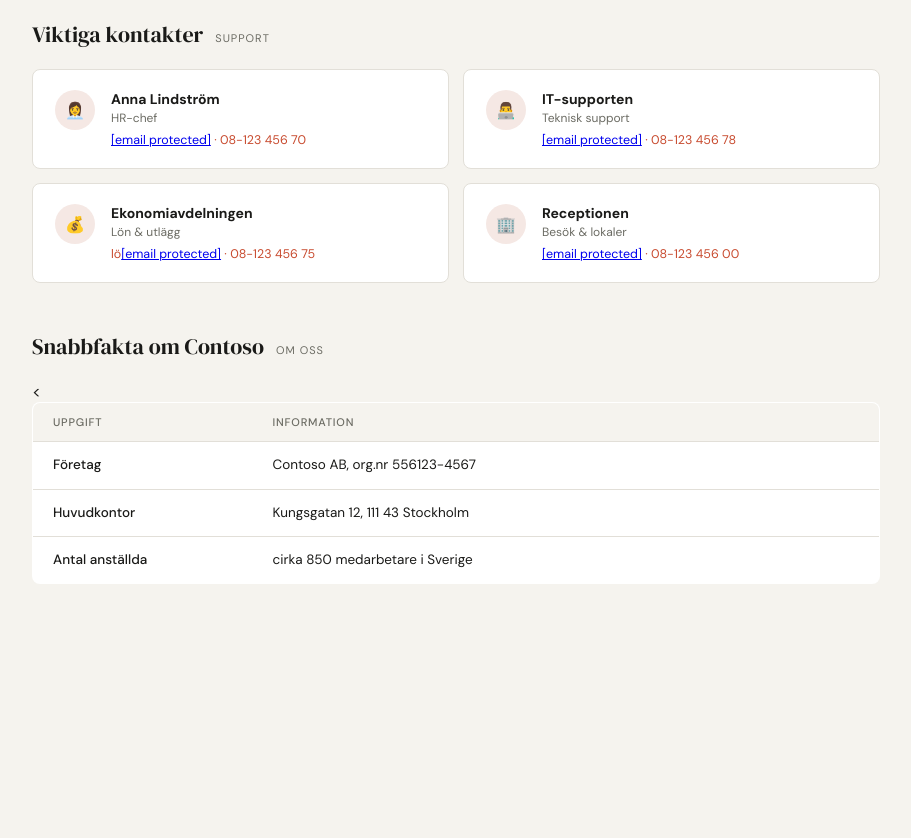
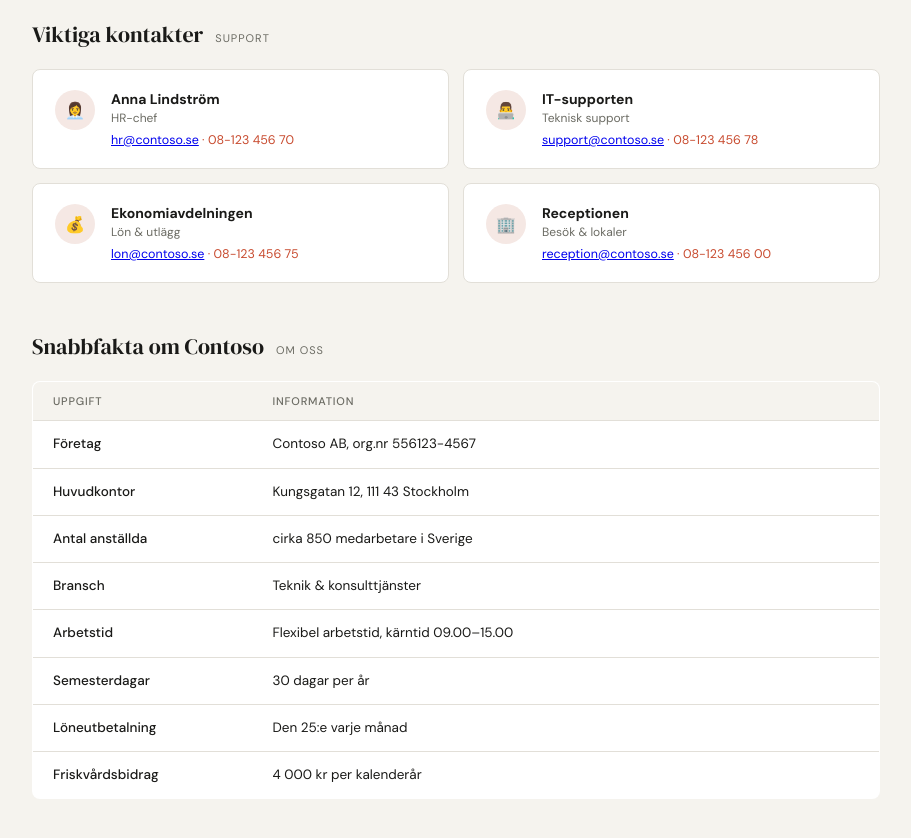
Before and after one commit to FredrikHolmlund/contoso-hr, a plain HTML site: page index.html in a window 1280 px wide. Shown: the part 1320-2158 px from the top of the page, without its empty margins (264-1175 px from the left). Before the commit the page ends 2000 px from the top, so only its background shows below. Drawn offline with Linux system fonts and the light colour scheme.

Commit message:
Update index.html
Added fix to email and js

```diff
--- a/index.html
+++ b/index.html
@@ -389,7 +389,7 @@
 
     <div class="alert">
       <span class="alert-icon">📢</span>
-      <div><strong>Nyhet:</strong> Från och med 1 april 2025 hanteras alla utläggsrapporter via det nya systemet Contoso Expense. Kontakta <a href="/cdn-cgi/l/email-protection" class="__cf_email__" data-cfemail="1277797d7c7d7f7b52717d7c667d617d3c6177">[email&#160;protected]</a> vid frågor.</div>
+      <div><strong>Nyhet:</strong> Från och med 1 april 2025 hanteras alla utläggsrapporter via det nya systemet Contoso Expense. Kontakta <a href="mailto:ekonomi@contoso.se">ekonomi@contoso.se</a> vid frågor.</div>
     </div>
 
     <div class="cards-grid">
@@ -445,7 +445,7 @@
 
         <div class="faq-item">
           <button class="faq-question">Hur fungerar löneprocessen? <span class="chevron">▼</span></button>
-          <div class="faq-answer">Lön betalas ut den 25:e varje månad. Lönespecifikationer finns tillgängliga i HR-portalen från den 20:e. Lönerevision sker en gång per år, vanligtvis i april. Vid frågor om lön kontakta lö<a href="/cdn-cgi/l/email-protection" class="__cf_email__" data-cfemail="1c725c7f737268736f73326f79">[email&#160;protected]</a>. Utlägg ersätts löpande och betalas ut på nästkommande lön efter godkänd rapport.</div>
+          <div class="faq-answer">Lön betalas ut den 25:e varje månad. Lönespecifikationer finns tillgängliga i HR-portalen från den 20:e. Lönerevision sker en gång per år, vanligtvis i april. Vid frågor om lön kontakta <a href="mailto:lon@contoso.se">lon@contoso.se</a>. Utlägg ersätts löpande och betalas ut på nästkommande lön efter godkänd rapport.</div>
         </div>
 
       </div>
@@ -461,7 +461,7 @@
 
         <div class="faq-item">
           <button class="faq-question">Hur anmäler jag ett IT-ärende? <span class="chevron">▼</span></button>
-          <div class="faq-answer">IT-ärenden anmäls via IT-portalen på it.contoso.se eller via e-post till <a href="/cdn-cgi/l/email-protection" class="__cf_email__" data-cfemail="76050306061904023615191802190519580513">[email&#160;protected]</a>. Ange alltid ditt namn, avdelning och en tydlig beskrivning av problemet. Brådskande ärenden kan ringas in på IT-supporten: 08-123 456 78, vardagar 08.00–17.00. Svarstid för vanliga ärenden är 1–2 arbetsdagar.</div>
+          <div class="faq-answer">IT-ärenden anmäls via IT-portalen på it.contoso.se eller via e-post till <a href="mailto:support@contoso.se">support@contoso.se</a>. Ange alltid ditt namn, avdelning och en tydlig beskrivning av problemet. Brådskande ärenden kan ringas in på IT-supporten: 08-123 456 78, vardagar 08.00–17.00. Svarstid för vanliga ärenden är 1–2 arbetsdagar.</div>
         </div>
 
         <div class="faq-item">
@@ -499,7 +499,7 @@
           <div class="contact-info">
             <h4>Anna Lindström</h4>
             <div class="role">HR-chef</div>
-            <div class="contact-detail"><a href="/cdn-cgi/l/email-protection" class="__cf_email__" data-cfemail="274f556744484953485448095442">[email&#160;protected]</a> · 08-123 456 70</div>
+            <div class="contact-detail"><a href="mailto:hr@contoso.se">hr@contoso.se</a> · 08-123 456 70</div>
           </div>
         </div>
         <div class="contact-card">
@@ -507,7 +507,7 @@
           <div class="contact-info">
             <h4>IT-supporten</h4>
             <div class="role">Teknisk support</div>
-            <div class="contact-detail"><a href="/cdn-cgi/l/email-protection" class="__cf_email__" data-cfemail="50232520203f222410333f3e243f233f7e2335">[email&#160;protected]</a> · 08-123 456 78</div>
+            <div class="contact-detail"><a href="mailto:support@contoso.se">support@contoso.se</a> · 08-123 456 78</div>
           </div>
         </div>
         <div class="contact-card">
@@ -515,7 +515,7 @@
           <div class="contact-info">
             <h4>Ekonomiavdelningen</h4>
             <div class="role">Lön & utlägg</div>
-            <div class="contact-detail">lö<a href="/cdn-cgi/l/email-protection" class="__cf_email__" data-cfemail="5f311f3c30312b302c30712c3a">[email&#160;protected]</a> · 08-123 456 75</div>
+            <div class="contact-detail"><a href="mailto:lon@contoso.se">lon@contoso.se</a> · 08-123 456 75</div>
           </div>
         </div>
         <div class="contact-card">
@@ -523,7 +523,7 @@
           <div class="contact-info">
             <h4>Receptionen</h4>
             <div class="role">Besök & lokaler</div>
-            <div class="contact-detail"><a href="/cdn-cgi/l/email-protection" class="__cf_email__" data-cfemail="b6c4d3d5d3c6c2dfd9d8f6d5d9d8c2d9c5d998c5d3">[email&#160;protected]</a> · 08-123 456 00</div>
+            <div class="contact-detail"><a href="mailto:reception@contoso.se">reception@contoso.se</a> · 08-123 456 00</div>
           </div>
         </div>
       </div>
@@ -543,4 +543,34 @@
           <tr><td>Företag</td><td>Contoso AB, org.nr 556123-4567</td></tr>
           <tr><td>Huvudkontor</td><td>Kungsgatan 12, 111 43 Stockholm</td></tr>
           <tr><td>Antal anställda</td><td>cirka 850 medarbetare i Sverige</td></tr>
-          <tr><
+          <tr><td>Bransch</td><td>Teknik & konsulttjänster</td></tr>
+          <tr><td>Arbetstid</td><td>Flexibel arbetstid, kärntid 09.00–15.00</td></tr>
+          <tr><td>Semesterdagar</td><td>30 dagar per år</td></tr>
+          <tr><td>Löneutbetalning</td><td>Den 25:e varje månad</td></tr>
+          <tr><td>Friskvårdsbidrag</td><td>4 000 kr per kalenderår</td></tr>
+        </tbody>
+      </table>
+    </div>
+
+  </main>
+</div>
+
+<script>
+  document.querySelectorAll('.faq-question').forEach(function(btn) {
+    btn.addEventListener('click', function() {
+      var item = this.closest('.faq-item');
+      var isOpen = item.classList.contains('open');
+      // Close all open items in the same list
+      item.closest('.faq-list').querySelectorAll('.faq-item.open').forEach(function(el) {
+        el.classList.remove('open');
+      });
+      // Toggle clicked item
+      if (!isOpen) {
+        item.classList.add('open');
+      }
+    });
+  });
+</script>
+
+</body>
+</html>
```
